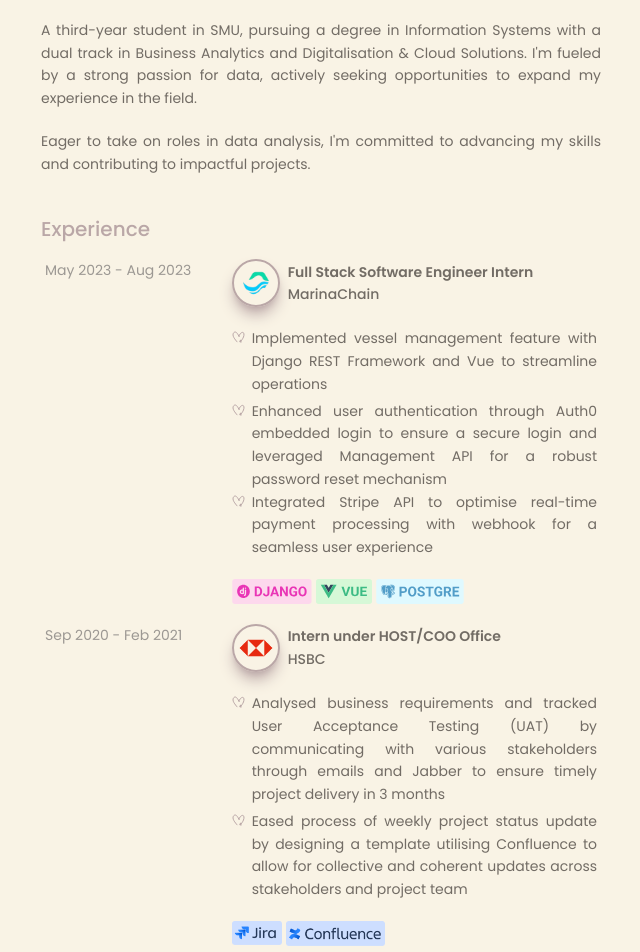
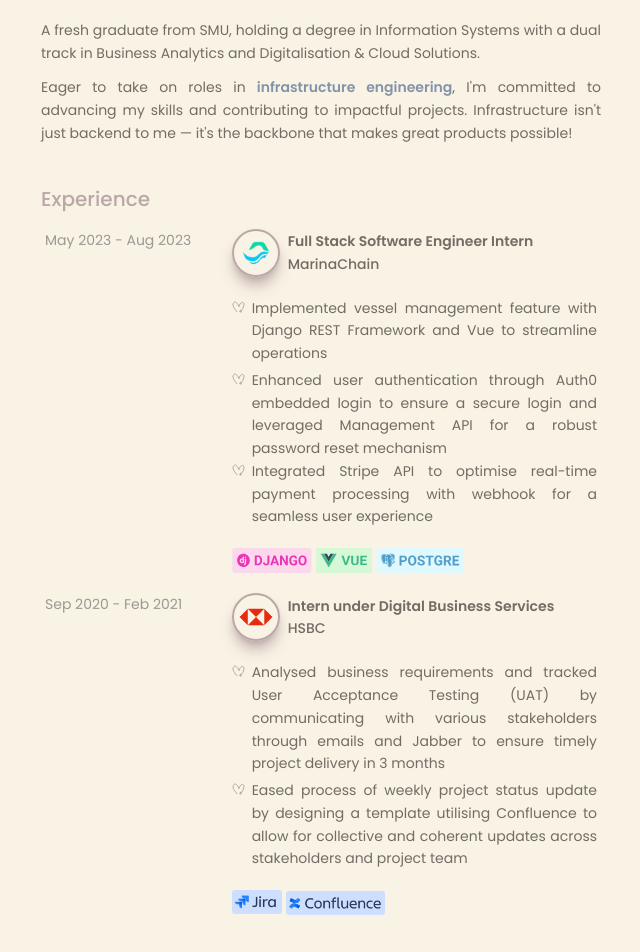
Before and after one commit to xuanli286/portoflio-website, a Vue app: page / in a window 1280 px wide. Shown: the part 360-1312 px from the top of the page, without its empty margins (319-959 px from the left). Built offline with nearby package versions, Linux system fonts and the light colour scheme.

Commit message:
update resume & about

```diff
--- a/src/views/HomeView.vue
+++ b/src/views/HomeView.vue
@@ -28,7 +28,7 @@
         <img class="rounded-full w-36 border-3 border-grey-25" src="@/assets/me.jpg" alt="">
         <div class="my-auto md:pl-10 pl-2">
           <p class="text-2xl font-bold text-blue">Low Xuanli</p>
-          <p>Aspiring Data Analyst</p>
+          <p>Aspiring Infrastructure Engineer</p>
           <div class="flex mt-6">
             <a href="/Resume_Low_Xuanli.pdf" target="_blank" class="rounded-full border-pink border-2 p-1 mr-2 w-24 flex items-center justify-center shadow-lg hover:shadow-pink transition-transform hover:scale-105 cursor-pointer" @mouseenter="isResume=true" @mouseleave="isResume=false">
               <p class="mr-1 font-medium">Resume</p>
@@ -48,15 +48,16 @@
         <p class="text-purple text-xl font-medium mb-5">About</p>
         <p :class="{'animate-pulse': isAbout}">Hi, I'm Xuanli.</p>
         <p class="mt-5">
-          A third-year student in SMU, pursuing a degree in Information Systems with a dual track in Business Analytics and Digitalisation & Cloud Solutions. I'm fueled by a strong passion for data, actively seeking opportunities to expand my experience in the field.
+          A fresh graduate from SMU, holding a degree in Information Systems with a dual track in Business Analytics and Digitalisation & Cloud Solutions.
         </p>
-        <p class="mt-5">
-          Eager to take on roles in <span :class="{'text-blue font-semibold': isAbout}">data analysis</span>, I'm committed to advancing my skills and contributing to impactful projects.
+        <p class="mt-3">
+          Eager to take on roles in <span :class="{'text-blue font-semibold': true}">infrastructure engineering</span>, I'm committed to advancing my skills and contributing to impactful projects.
+            Infrastructure isn't just backend to me — it's the backbone that makes great products possible!
         </p>
       </div>
       <div class="mt-10">
         <p class="text-purple text-xl font-medium mb-3">Experience</p>
-        <a href="https://www.marinachain.io/"
+        <div
           class="grid grid-cols-3 gap-2 p-1 rounded-md"
           :class="[isDarkMode ? 'hover:bg-black-50' : 'hover:bg-yellow']"
         >
@@ -65,10 +66,12 @@
           </div>
           <div class="col-span-2">
               <div class="flex items-center">
-              <img class="w-12 mr-2 border-2 border-purple rounded-full p-1 shadow-lg shadow-purple" src="@/assets/logos/marinachain_logo.png" alt="">
+              <a href="https://www.marinachain.io/">
+                <img class="w-12 mr-2 border-2 border-purple rounded-full p-1 shadow-lg shadow-purple" src="@/assets/logos/marinachain_logo.png" alt="">
+              </a>
               <div>
                 <p class="font-semibold">Full Stack Software Engineer Intern</p>
-                <p class="font-medium">MarinaChain</p>
+                <a href="https://www.marinachain.io/" class="font-medium">MarinaChain</a>
               </div>
             </div>
             <ul class="custom-list mt-5 ml-5">
@@ -83,8 +86,8 @@ for a robust password reset mechanism</li>
               <img class="w-[88px]" src="@/assets/icons/postgre.svg" alt="PostgreSQL">
             </div>
           </div>
-        </a>
-        <a href="https://www.hsbc.com/"
+        </div>
+        <div
           class="grid grid-cols-3 gap-2 p-1 rounded-md mt-3"
           :class="[isDarkMode ? 'hover:bg-black-50' : 'hover:bg-yellow']"
         >
@@ -93,10 +96,14 @@ for a robust password reset mechanism</li>
           </div>
           <div class="col-span-2">
               <div class="flex items-center">
-              <img class="w-12 mr-2 border-2 border-purple rounded-full p-1 shadow-lg shadow-purple" src="@/assets/logos/hsbc_logo.png" alt="">
+              <a href="https://www.hsbc.com/">
+                <img class="w-12 mr-2 border-2 border-purple rounded-full p-1 shadow-lg shadow-purple" src="@/assets/logos/hsbc_logo.png" alt="">
+              </a>
               <div>
-                <p class="font-semibold">Intern under HOST/COO Office</p>
-                <p class="font-medium">HSBC</p>
+                <p class="font-semibold">Intern under Digital Business Services</p>
+                <a href="https://www.hsbc.com/">
+                  <p class="font-medium">HSBC</p>
+                </a>
               </div>
             </div>
             <ul class="custom-list mt-5 ml-5">
@@ -108,7 +115,7 @@ for a robust password reset mechanism</li>
               <img class="w-[99px]" src="@/assets/icons/confluence.png" alt="Confluence">
             </div>
           </div>
-        </a>
+        </div>
       </div>
       <div class="mt-10">
         <p class="text-purple text-xl font-medium mb-3">Projects</p>
```
Also changed, not shown: 1 other file (tests, documents, lock files or other folders).
